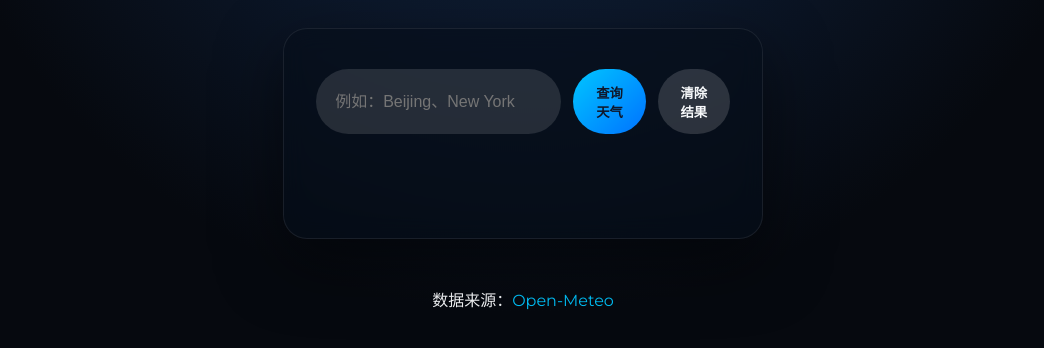
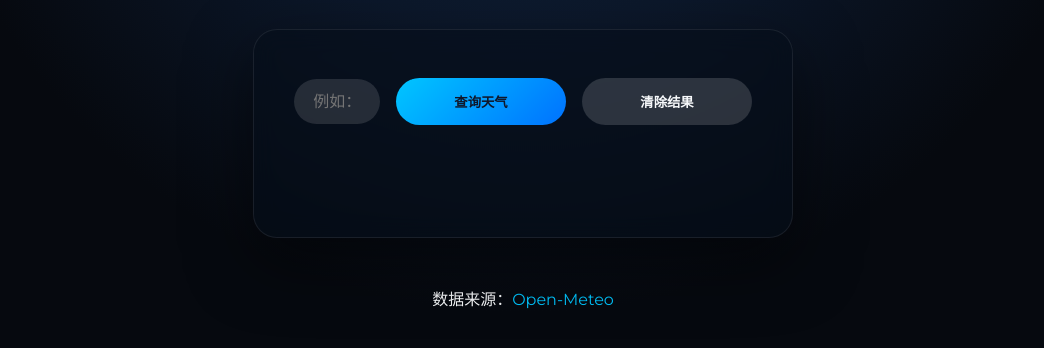
Before and after one commit to microyulive/codex-test, a plain HTML site: page index.html in a window 1280 px wide. Shown: the part 302-650 px from the top of the page, without its empty margins (117-1161 px from the left). Drawn offline with Linux system fonts and the light colour scheme.

Commit message:
Adjust button layout and responsive spacing

```diff
--- a/styles.css
+++ b/styles.css
@@ -54,9 +54,10 @@ body {
 
 .search-form {
   display: grid;
-  grid-template-columns: 1fr auto auto;
+  grid-template-columns: minmax(0, 1fr) minmax(150px, auto) minmax(150px, auto);
   gap: 0.75rem;
   margin-bottom: 1.5rem;
+  align-items: center;
 }
 
 .search-form input {
@@ -84,6 +85,7 @@ body {
   background: linear-gradient(135deg, var(--accent), var(--accent-dark));
   color: #0f172a;
   transition: transform 0.2s ease, box-shadow 0.2s ease;
+  white-space: nowrap;
 }
 
 .search-form button:hover {
@@ -190,6 +192,7 @@ body {
 
   .search-form {
     grid-template-columns: 1fr;
+    align-items: stretch;
   }
 
   .search-form button,
@@ -197,3 +200,19 @@ body {
     width: 100%;
   }
 }
+
+@media (min-width: 900px) {
+  body {
+    padding: 3rem 2rem;
+  }
+
+  .card {
+    width: min(100%, 540px);
+    padding: 3rem 2.5rem;
+  }
+
+  .search-form {
+    gap: 1rem;
+    grid-template-columns: minmax(0, 1fr) minmax(170px, auto) minmax(170px, auto);
+  }
+}
```
